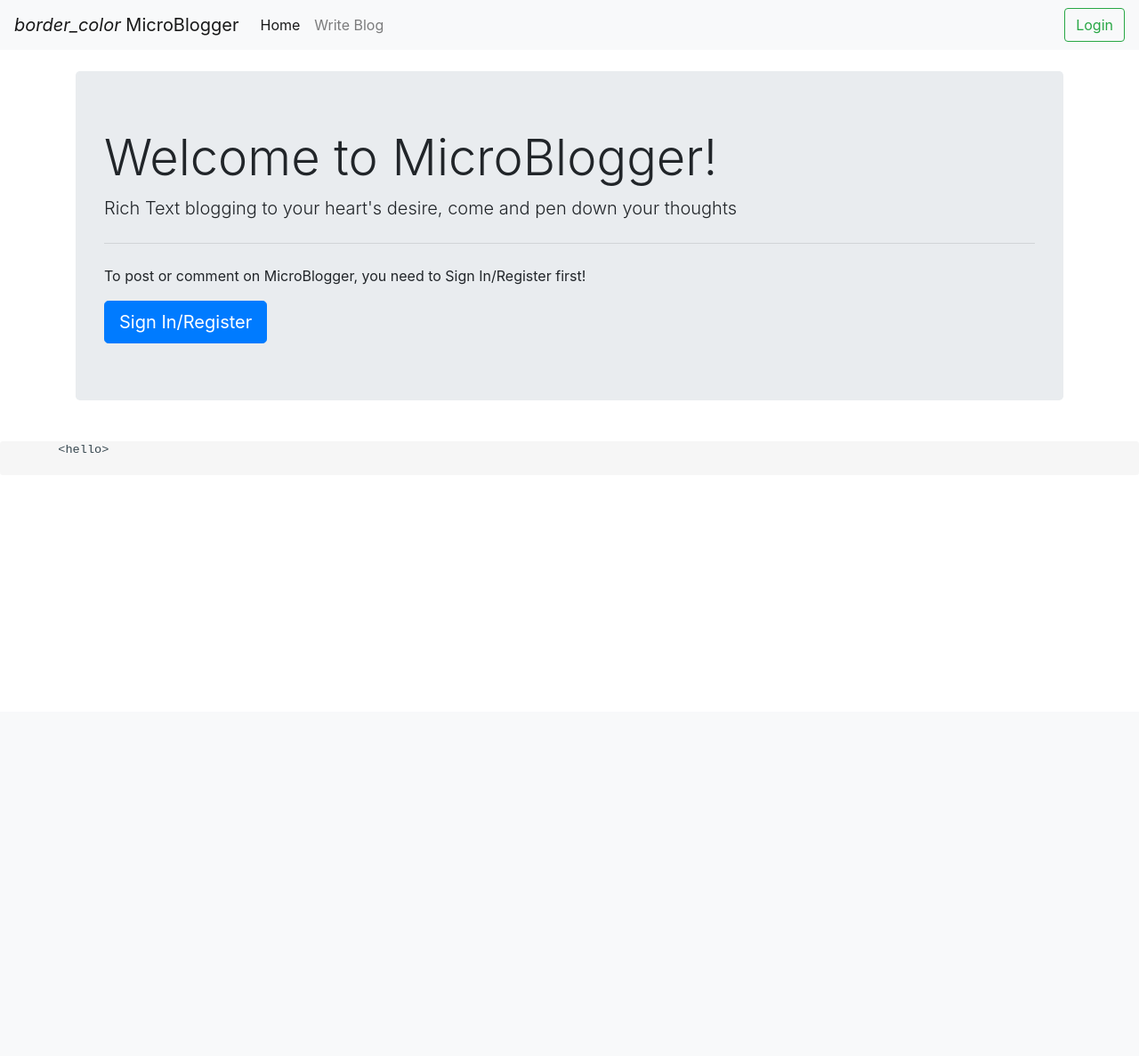
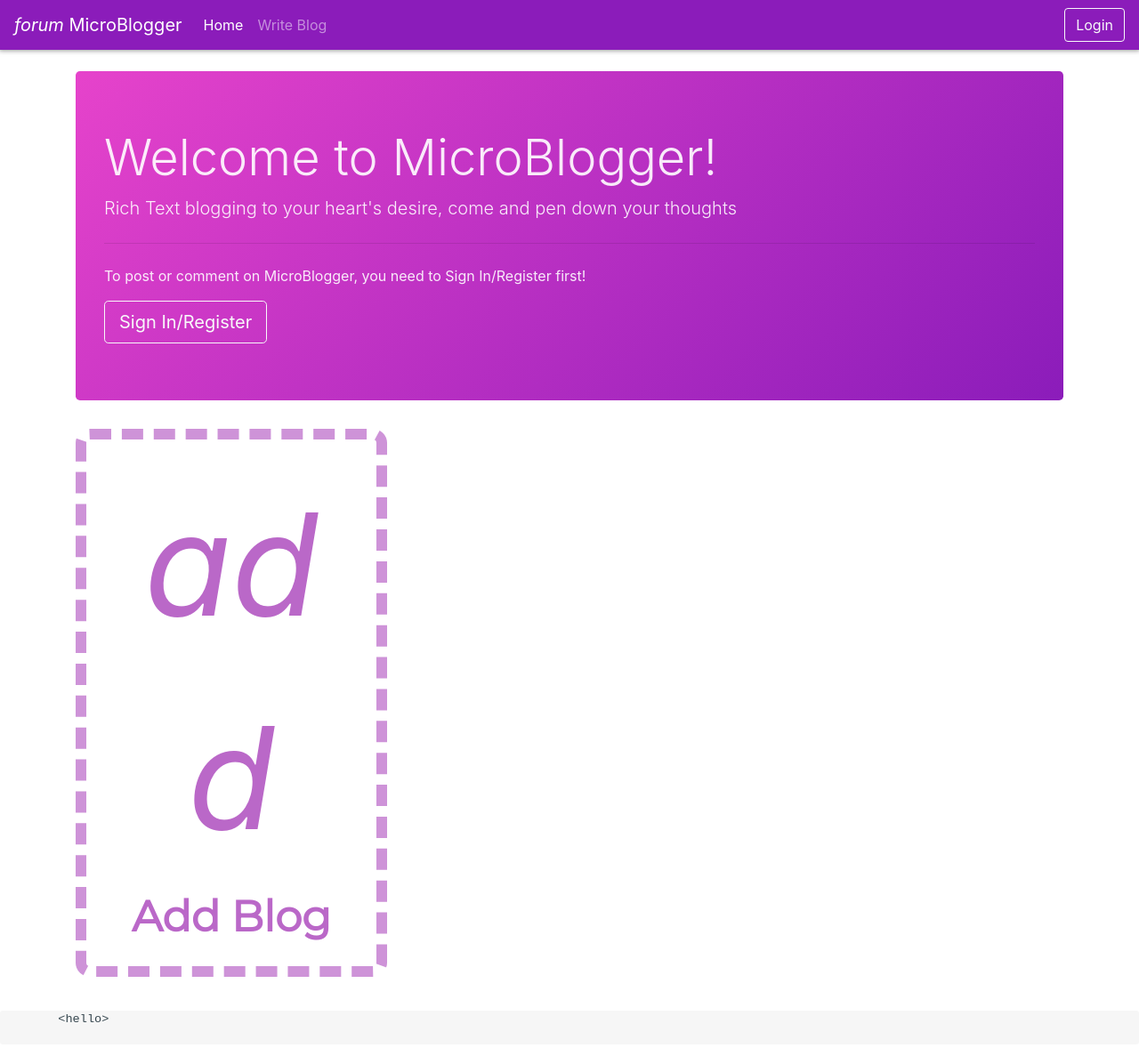
Before and after one commit to Akshay0724/micro-blogger, a Django app: page / in a window 1280 px wide. Shown: the whole page at 89% size. Before the commit the page ends 509 px from the top, so only its background shows below. Run offline with Django 3.2, Linux system fonts and the light colour scheme; data that the repository does not hold is empty; some libraries are stand-ins or nearby versions.

Commit message:
feat: Add theme and icon

```diff
--- a/blogs/static/blogs/css/styles.css
+++ b/blogs/static/blogs/css/styles.css
@@ -14,6 +14,58 @@ blockquote>:last-child {
 
 small > blockquote {
     margin-bottom: 10px;
+}
+
+.blog blockquote {
+    color: #4a535d;
+    border-left: 0.4em solid #448aff;
+}
+
+.bg-purple {
+    background-color: #8b1cba;
+}
+
+.bg-gradient {
+    color: rgba(255, 255, 255, 0.9);
+    background: #e643cb;
+    background: -moz-linear-gradient(-45deg, #e643cb 0%, #8b1cba 100%);
+    background: -webkit-gradient(left top, right bottom, color-stop(0%, #e643cb), color-stop(100%, #8b1cba));
+    background: -webkit-linear-gradient(-45deg, #e643cb 0%, #8b1cba 100%);
+    background: -o-linear-gradient(-45deg, #e643cb 0%, #8b1cba 100%);
+    background: -ms-linear-gradient(-45deg, #e643cb 0%, #8b1cba 100%);
+    background: linear-gradient(135deg, #e643cb 0%, #8b1cba 100%);
+    filter: progid:DXImageTransform.Microsoft.gradient( startColorstr='#e643cb', endColorstr='#8b1cba', GradientType=1 );
+}
+
+.navbar.bg-purple {
+    box-shadow: 0 0 5px 1px rgba(119, 119, 119, 0.75);
+    -moz-box-shadow: 0 0 5px 1px rgba(119, 119, 119, 0.75);
+    -webkit-box-shadow: 0 0 5px 1px rgba(119, 119, 119, 0.75);
+}
+
+.add-blog {
+    border-radius: 1rem;
+    border: 0.8rem dashed #CE93D8;
+    cursor: pointer;
+    color: #BA68C8;
+    text-decoration: none;
+}
+
+.add-blog:hover {
+    background-color: #F3E5F5;
+    stroke: 0.8rem solid #F3E5F5;
+    color: #BA68C8;
+    text-decoration: none;
+}
+
+.add-blog .add {
+    font-size: 10rem;
+}
+
+.add-blog .add-text {
+    font-size: 3rem;
+    font-weight: 700;
+    font-family: 'Montserrat', serif;
 }
 
 .task-list-control, .task-list-indicator:before, details>.admonition-title:before,details>summary:before,summary:after{
--- a/blogs/templates/blogs/index.html
+++ b/blogs/templates/blogs/index.html
@@ -5,17 +5,23 @@
 
 {% block content %}
     <div class="container">
-        <div class="jumbotron mt-4">
+        <div class="jumbotron bg-gradient mt-4">
           <h1 class="display-4">Welcome to MicroBlogger!</h1>
           <p class="lead">Rich Text blogging to your heart's desire, come and pen down your thoughts</p>
           {% if not user.is_authenticated %}
           <hr class="my-4">
           <p>To post or comment on MicroBlogger, you need to Sign In/Register first!</p>
-          <a class="btn btn-primary btn-lg" href="{% url 'login' %}" role="button">Sign In/Register</a>
+          <a class="btn btn-outline-light btn-lg" href="{% url 'login' %}" role="button">Sign In/Register</a>
           {% endif %}
         </div>
 
         <div class="row">
+            <div class="col-md-6 col-lg-4 d-flex mb-4">
+                <a href="{% url 'create_blog' %}" class="add-blog card card-body d-flex flex-column text-center align-middle">
+                    <i class="add material-icons">add</i>
+                    <div class="add-text">Add Blog</div>
+                </a>
+            </div>
             {% for blog in blogs %}
                 <div class="col-md-6 col-lg-4 d-flex mb-4">
                     <div class="card card-body d-flex flex-column">
--- a/blogs/templates/blogs/layout.html
+++ b/blogs/templates/blogs/layout.html
@@ -7,14 +7,16 @@
     <meta http-equiv="X-UA-Compatible" content="IE=edge">
     <title>{% block title %}{% endblock %}</title>
     <meta name="viewport" content="width=device-width, initial-scale=1">
+    <link rel="icon" href="{% static "blogs/img/icon.svg" %}">
+    <link href="https://fonts.googleapis.com/css?family=Montserrat" rel="stylesheet">
     <link rel="stylesheet" href="{% static "blogs/css/bootstrap.css" %}" >
     <link rel="stylesheet" href="{% static "blogs/css/material-icons.css" %}" >
     <link rel="stylesheet" href="{% static 'blogs/css/styles.css' %}">
 
 </head>
 <body>
-    <nav class="navbar navbar-expand-md navbar-light bg-light">
-        <a class="navbar-brand" href="#"><i class="material-icons">border_color</i> MicroBlogger</a>
+    <nav class="navbar navbar-expand-md navbar-dark bg-purple">
+        <a class="navbar-brand" href="#"><i class="material-icons">forum</i> MicroBlogger</a>
         <button class="navbar-toggler" type="button" data-toggle="collapse" data-target="#navbarSupportedContent" aria-controls="navbarSupportedContent" aria-expanded="false" aria-label="Toggle navigation">
             <span class="navbar-toggler-icon"></span>
         </button>
@@ -32,9 +34,9 @@
 
         <form class="form-inline my-2 my-lg-0">
             {% if user.is_authenticated %}
-                <a class="btn btn-outline-danger my-2 my-sm-0" href="{% url 'logout' %}">Logout</a>
+                <a class="btn btn-outline-light my-2 my-sm-0" href="{% url 'logout' %}">Logout</a>
             {% else %}
-                <a class="btn btn-outline-success my-2 my-sm-0" href="{% url 'login' %}">Login</a>
+                <a class="btn btn-outline-light my-2 my-sm-0" href="{% url 'login' %}">Login</a>
             {% endif %}
         </form>
     </nav>
```
Also changed, not shown: blogs/static/blogs/img/icon.svg (added).
